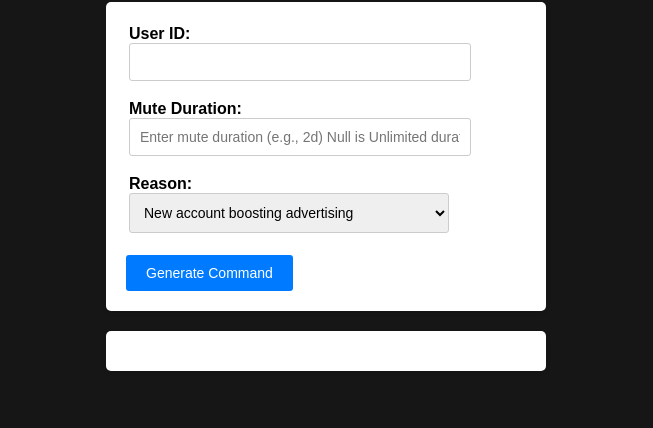
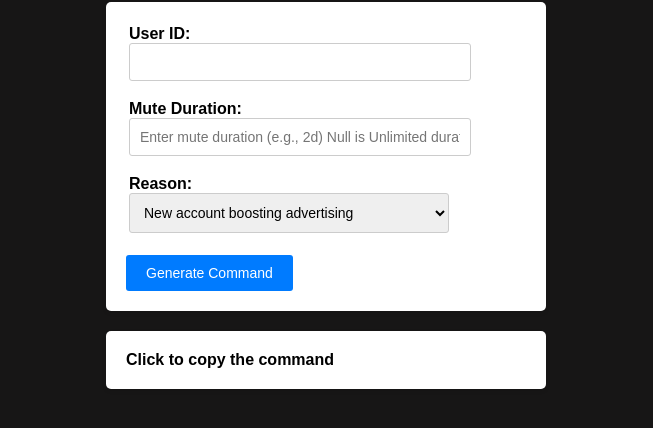
Before and after one commit to Ruefox123/DiscordBotCommands, a plain HTML site: page index.html in a window 1280 px wide. Shown: the part 76-504 px from the top of the page, without its empty margins (314-967 px from the left). Drawn offline with Linux system fonts and the light colour scheme.

Commit message:
Update index.html
Add a function to copy to clipboard when you click on it

```diff
--- a/index.html
+++ b/index.html
@@ -101,11 +101,8 @@
             </tr>
         </table>
         <button type="button" onclick="generateCommand()">Generate Command</button>
-        <input type="text" id="generated-command" style="display: none;">
     </form>
-
-    <p id="output"></p>
-
+    <p id="output" style="cursor: pointer;" onclick="copyToClipboard()">Click to copy the command</p>
 
     <script>
         function generateCommand() {
@@ -115,14 +112,16 @@
 
             const command = `!!mute ${userId} ${muteDuration} ${reason}`;
             document.getElementById('output').textContent = command;
+        }
 
-
-            document.getElementById('generated-command').value = command;
-
-
-            const copyText = document.getElementById('generated-command');
-            copyText.select();
-            document.execCommand('copy');
+        function copyToClipboard() {
+            const textToCopy = document.getElementById('output').textContent;
+            navigator.clipboard.writeText(textToCopy).then(function() {
+                alert('Command copied to clipboard!');
+            })
+            .catch(function(error) {
+                alert('Error copying text: ' + error);
+            });
         }
     </script>
 </body>
```
